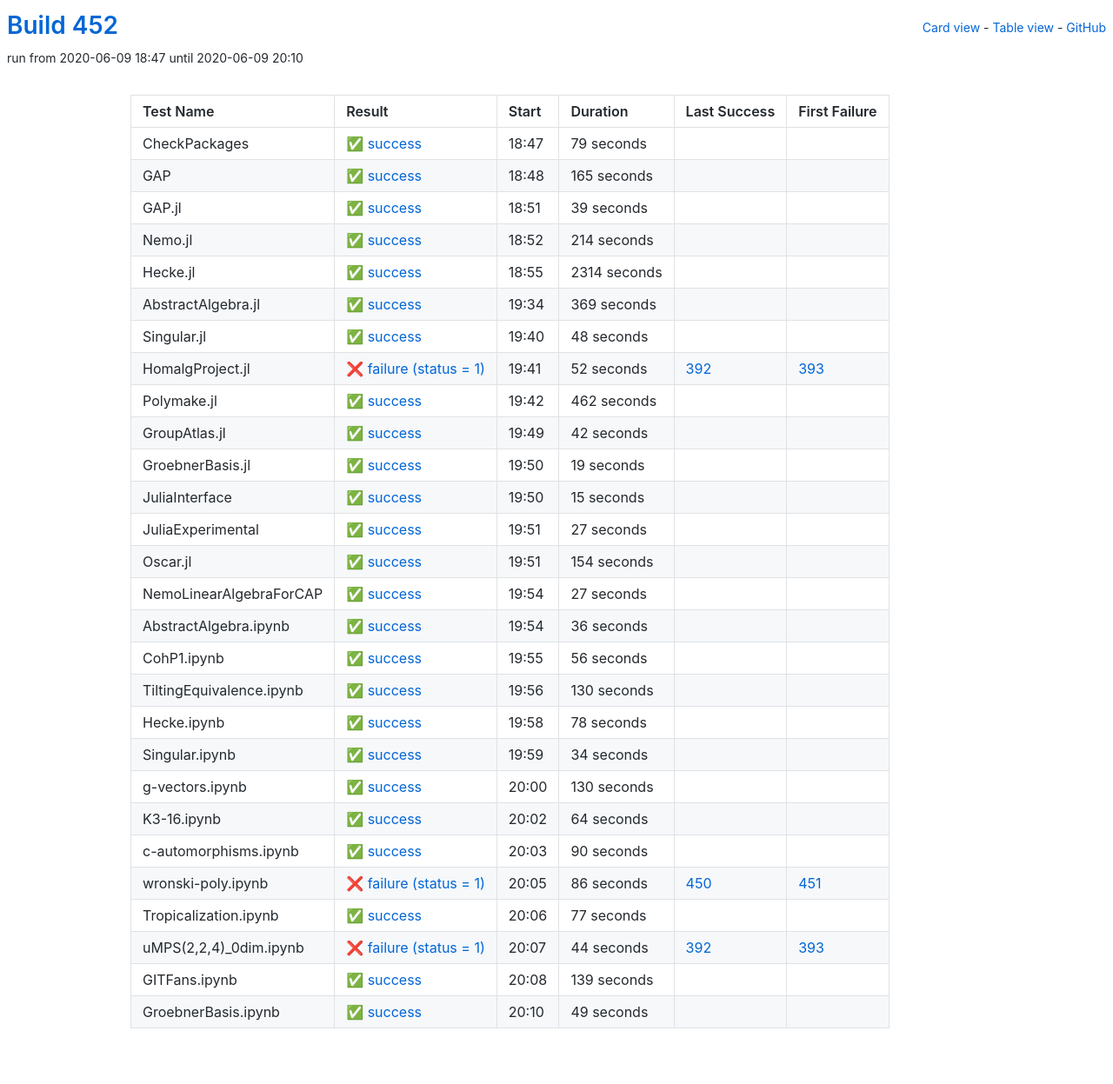
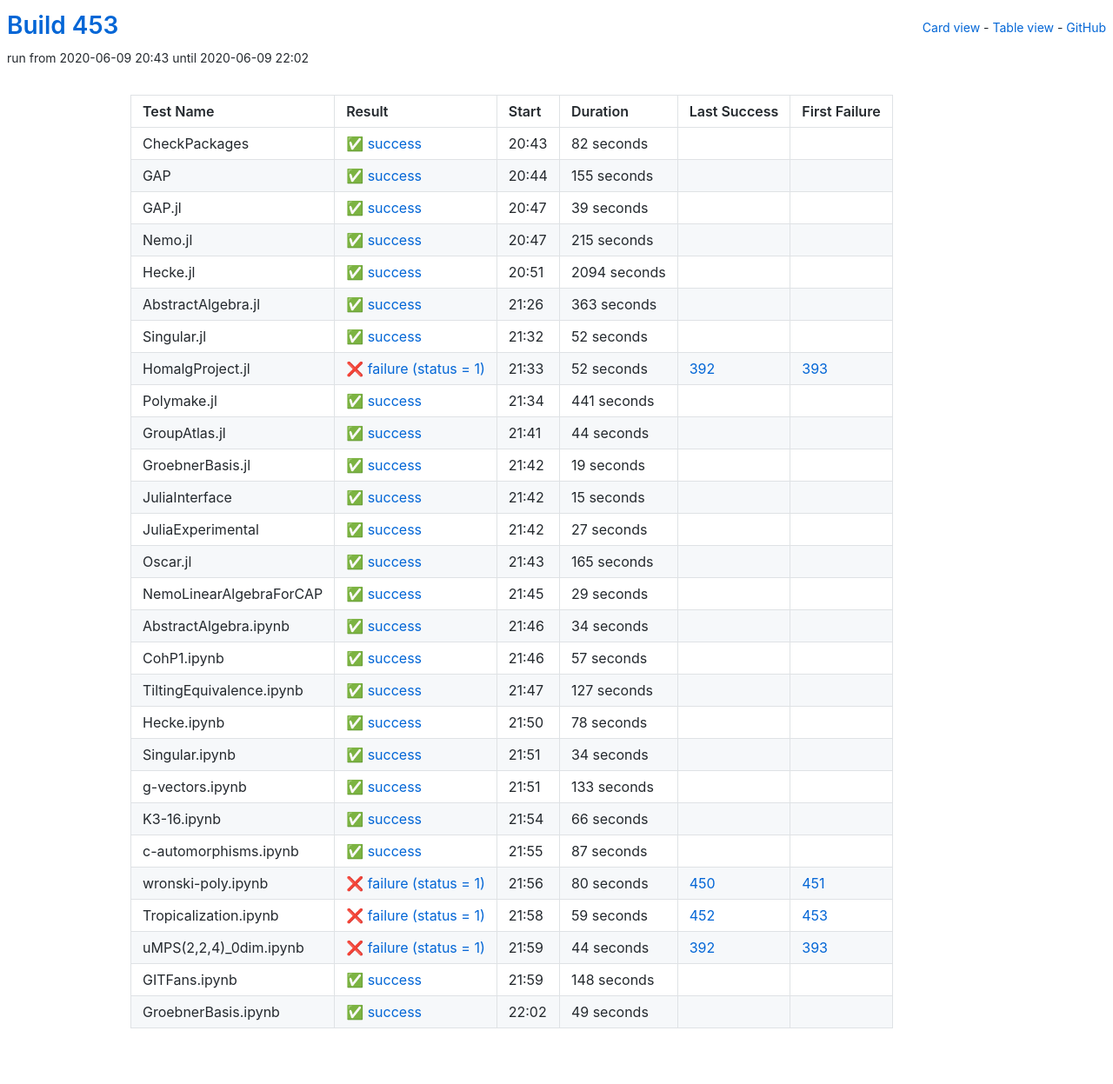
Before and after one commit to oscar-system/oscar-ci-status-1.4, a Jekyll site: the page built from table.html, in a window 1280 px wide. Shown: the whole page at 87% size. Built offline with Jekyll 4.4.1, drawn with Linux system fonts in a browser that asks for light colours.

Commit message:
Build 453

```diff
--- a/_data/ci.yml
+++ b/_data/ci.yml
@@ -1,29 +1,29 @@
-build: 452
-build_url: https://oscarci.mathematik.uni-kl.de/job/oscar-julia-1.4/452/
+build: 453
+build_url: https://oscarci.mathematik.uni-kl.de/job/oscar-julia-1.4/453/
 job: oscar-julia-1.4
 tests:
-- duration: 79
+- duration: 82
   exitcode: 0
   first_failure: false
   first_failure_url: null
   id: checkpackages
   last_success: false
   last_success_url: null
-  log: https://oscarci.mathematik.uni-kl.de/job/oscar-julia-1.4/452/artifact/logs/build-452/CheckPackages.log
+  log: https://oscarci.mathematik.uni-kl.de/job/oscar-julia-1.4/453/artifact/logs/build-453/CheckPackages.log
   name: CheckPackages
-  start: 2020-06-09 18:47
+  start: 2020-06-09 20:43
   status: success
   success: true
-- duration: 165
+- duration: 155
   exitcode: 0
   first_failure: false
   first_failure_url: null
   id: gap
   last_success: false
   last_success_url: null
-  log: https://oscarci.mathematik.uni-kl.de/job/oscar-julia-1.4/452/artifact/logs/build-452/GAP.log
+  log: https://oscarci.mathematik.uni-kl.de/job/oscar-julia-1.4/453/artifact/logs/build-453/GAP.log
   name: GAP
-  start: 2020-06-09 18:48
+  start: 2020-06-09 20:44
   status: success
   success: true
 - duration: 39
@@ -33,57 +33,57 @@ tests:
   id: gap-jl
   last_success: false
   last_success_url: null
-  log: https://oscarci.mathematik.uni-kl.de/job/oscar-julia-1.4/452/artifact/logs/build-452/GAP.jl.log
+  log: https://oscarci.mathematik.uni-kl.de/job/oscar-julia-1.4/453/artifact/logs/build-453/GAP.jl.log
   name: GAP.jl
-  start: 2020-06-09 18:51
+  start: 2020-06-09 20:47
   status: success
   success: true
-- duration: 214
+- duration: 215
   exitcode: 0
   first_failure: false
   first_failure_url: null
   id: nemo-jl
   last_success: false
   last_success_url: null
-  log: https://oscarci.mathematik.uni-kl.de/job/oscar-julia-1.4/452/artifact/logs/build-452/Nemo.jl.log
+  log: https://oscarci.mathematik.uni-kl.de/job/oscar-julia-1.4/453/artifact/logs/build-453/Nemo.jl.log
   name: Nemo.jl
-  start: 2020-06-09 18:52
+  start: 2020-06-09 20:47
   status: success
   success: true
-- duration: 2314
+- duration: 2094
   exitcode: 0
   first_failure: false
   first_failure_url: null
   id: hecke-jl
   last_success: false
   last_success_url: null
-  log: https://oscarci.mathematik.uni-kl.de/job/oscar-julia-1.4/452/artifact/logs/build-452/Hecke.jl.log
+  log: https://oscarci.mathematik.uni-kl.de/job/oscar-julia-1.4/453/artifact/logs/build-453/Hecke.jl.log
   name: Hecke.jl
-  start: 2020-06-09 18:55
+  start: 2020-06-09 20:51
   status: success
   success: true
-- duration: 369
+- duration: 363
   exitcode: 0
   first_failure: false
   first_failure_url: null
   id: abstractalgebra-jl
   last_success: false
   last_success_url: null
-  log: https://oscarci.mathematik.uni-kl.de/job/oscar-julia-1.4/452/artifact/logs/build-452/AbstractAlgebra.jl.log
+  log: https://oscarci.mathematik.uni-kl.de/job/oscar-julia-1.4/453/artifact/logs/build-453/AbstractAlgebra.jl.log
   name: AbstractAlgebra.jl
-  start: 2020-06-09 19:34
+  start: 2020-06-09 21:26
   status: success
   success: true
-- duration: 48
+- duration: 52
   exitcode: 0
   first_failure: false
   first_failure_url: null
   id: singular-jl
   last_success: false
   last_success_url: null
-  log: https://oscarci.mathematik.uni-kl.de/job/oscar-julia-1.4/452/artifact/logs/build-452/Singular.jl.log
+  log: https://oscarci.mathematik.uni-kl.de/job/oscar-julia-1.4/453/artifact/logs/build-453/Singular.jl.log
   name: Singular.jl
-  start: 2020-06-09 19:40
+  start: 2020-06-09 21:32
   status: success
   success: true
 - duration: 52
@@ -93,33 +93,33 @@ tests:
   id: homalgproject-jl
   last_success: 392
   last_success_url: https://oscarci.mathematik.uni-kl.de/job/oscar-julia-1.4/392/
-  log: https://oscarci.mathematik.uni-kl.de/job/oscar-julia-1.4/452/artifact/logs/build-452/HomalgProject.jl.log
+  log: https://oscarci.mathematik.uni-kl.de/job/oscar-julia-1.4/453/artifact/logs/build-453/HomalgProject.jl.log
   name: HomalgProject.jl
-  start: 2020-06-09 19:41
+  start: 2020-06-09 21:33
   status: failure
   success: false
-- duration: 462
+- duration: 441
   exitcode: 0
   first_failure: false
   first_failure_url: null
   id: polymake-jl
   last_success: false
   last_success_url: null
-  log: https://oscarci.mathematik.uni-kl.de/job/oscar-julia-1.4/452/artifact/logs/build-452/Polymake.jl.log
+  log: https://oscarci.mathematik.uni-kl.de/job/oscar-julia-1.4/453/artifact/logs/build-453/Polymake.jl.log
   name: Polymake.jl
-  start: 2020-06-09 19:42
+  start: 2020-06-09 21:34
   status: success
   success: true
-- duration: 42
+- duration: 44
   exitcode: 0
   first_failure: false
   first_failure_url: null
   id: groupatlas-jl
   last_success: false
   last_success_url: null
-  log: https://oscarci.mathematik.uni-kl.de/job/oscar-julia-1.4/452/artifact/logs/build-452/GroupAtlas.jl.log
+  log: https://oscarci.mathematik.uni-kl.de/job/oscar-julia-1.4/453/artifact/logs/build-453/GroupAtlas.jl.log
   name: GroupAtlas.jl
-  start: 2020-06-09 19:49
+  start: 2020-06-09 21:41
   status: success
   success: true
 - duration: 19
@@ -129,9 +129,9 @@ tests:
   id: groebnerbasis-jl
   last_success: false
   last_success_url: null
-  log: https://oscarci.mathematik.uni-kl.de/job/oscar-julia-1.4/452/artifact/logs/build-452/GroebnerBasis.jl.log
+  log: https://oscarci.mathematik.uni-kl.de/job/oscar-julia-1.4/453/artifact/logs/build-453/GroebnerBasis.jl.log
   name: GroebnerBasis.jl
-  start: 2020-06-09 19:50
+  start: 2020-06-09 21:42
   status: success
   success: true
 - duration: 15
@@ -141,9 +141,9 @@ tests:
   id: juliainterface
   last_success: false
   last_success_url: null
-  log: https://oscarci.mathematik.uni-kl.de/job/oscar-julia-1.4/452/artifact/logs/build-452/JuliaInterface.log
+  log: https://oscarci.mathematik.uni-kl.de/job/oscar-julia-1.4/453/artifact/logs/build-453/JuliaInterface.log
   name: JuliaInterface
-  start: 2020-06-09 19:50
+  start: 2020-06-09 21:42
   status: success
   success: true
 - duration: 27
@@ -153,69 +153,69 @@ tests:
   id: juliaexperimental
   last_success: false
   last_success_url: null
-  log: https://oscarci.mathematik.uni-kl.de/job/oscar-julia-1.4/452/artifact/logs/build-452/JuliaExperimental.log
+  log: https://oscarci.mathematik.uni-kl.de/job/oscar-julia-1.4/453/artifact/logs/build-453/JuliaExperimental.log
   name: JuliaExperimental
-  start: 2020-06-09 19:51
+  start: 2020-06-09 21:42
   status: success
   success: true
-- duration: 154
+- duration: 165
   exitcode: 0
   first_failure: false
   first_failure_url: null
   id: oscar-jl
   last_success: false
   last_success_url: null
-  log: https://oscarci.mathematik.uni-kl.de/job/oscar-julia-1.4/452/artifact/logs/build-452/Oscar.jl.log
+  log: https://oscarci.mathematik.uni-kl.de/job/oscar-julia-1.4/453/artifact/logs/build-453/Oscar.jl.log
   name: Oscar.jl
-  start: 2020-06-09 19:51
+  start: 2020-06-09 21:43
   status: success
   success: true
-- duration: 27
+- duration: 29
   exitcode: 0
   first_failure: false
   first_failure_url: null
   id: nemolinearalgebraforcap
   last_success: false
   last_success_url: null
-  log: https://oscarci.mathematik.uni-kl.de/job/oscar-julia-1.4/452/artifact/logs/build-452/NemoLinearAlgebraForCAP.log
+  log: https://oscarci.mathematik.uni-kl.de/job/oscar-julia-1.4/453/artifact/logs/build-453/NemoLinearAlgebraForCAP.log
   name: NemoLinearAlgebraForCAP
-  start: 2020-06-09 19:54
+  start: 2020-06-09 21:45
   status: success
   success: true
-- duration: 36
+- duration: 34
   exitcode: 0
   first_failure: false
   first_failure_url: null
   id: abstractalgebra-ipynb
   last_success: false
   last_success_url: null
-  log: https://oscarci.mathematik.uni-kl.de/job/oscar-julia-1.4/452/artifact/logs/build-452/AbstractAlgebra.ipynb.log
+  log: https://oscarci.mathematik.uni-kl.de/job/oscar-julia-1.4/453/artifact/logs/build-453/AbstractAlgebra.ipynb.log
   name: AbstractAlgebra.ipynb
-  start: 2020-06-09 19:54
+  start: 2020-06-09 21:46
   status: success
   success: true
-- duration: 56
+- duration: 57
   exitcode: 0
   first_failure: false
   first_failure_url: null
   id: cohp1-ipynb
   last_success: false
   last_success_url: null
-  log: https://oscarci.mathematik.uni-kl.de/job/oscar-julia-1.4/452/artifact/logs/build-452/CohP1.ipynb.log
+  log: https://oscarci.mathematik.uni-kl.de/job/oscar-julia-1.4/453/artifact/logs/build-453/CohP1.ipynb.log
   name: CohP1.ipynb
-  start: 2020-06-09 19:55
+  start: 2020-06-09 21:46
   status: success
   success: true
-- duration: 130
+- duration: 127
   exitcode: 0
   first_failure: false
   first_failure_url: null
   id: tiltingequivalence-ipynb
   last_success: false
   last_success_url: null
-  log: https://oscarci.mathematik.uni-kl.de/job/oscar-julia-1.4/452/artifact/logs/build-452/TiltingEquivalence.ipynb.log
+  log: https://oscarci.mathematik.uni-kl.de/job/oscar-julia-1.4/453/artifact/logs/build-453/TiltingEquivalence.ipynb.log
   name: TiltingEquivalence.ipynb
-  start: 2020-06-09 19:56
+  start: 2020-06-09 21:47
   status: success
   success: true
 - duration: 78
@@ -225,9 +225,9 @@ tests:
   id: hecke-ipynb
   last_success: false
   last_success_url: null
-  log: https://oscarci.mathematik.uni-kl.de/job/oscar-julia-1.4/452/artifact/logs/build-452/Hecke.ipynb.log
+  log: https://oscarci.mathematik.uni-kl.de/job/oscar-julia-1.4/453/artifact/logs/build-453/Hecke.ipynb.log
   name: Hecke.ipynb
-  start: 2020-06-09 19:58
+  start: 2020-06-09 21:50
   status: success
   success: true
 - duration: 34
@@ -237,71 +237,71 @@ tests:
   id: singular-ipynb
   last_success: false
   last_success_url: null
-  log: https://oscarci.mathematik.uni-kl.de/job/oscar-julia-1.4/452/artifact/logs/build-452/Singular.ipynb.log
+  log: https://oscarci.mathematik.uni-kl.de/job/oscar-julia-1.4/453/artifact/logs/build-453/Singular.ipynb.log
   name: Singular.ipynb
-  start: 2020-06-09 19:59
+  start: 2020-06-09 21:51
   status: success
   success: true
-- duration: 130
+- duration: 133
   exitcode: 0
   first_failure: false
   first_failure_url: null
   id: g-vectors-ipynb
   last_success: false
   last_success_url: null
-  log: https://oscarci.mathematik.uni-kl.de/job/oscar-julia-1.4/452/artifact/logs/build-452/g-vectors.ipynb.log
+  log: https://oscarci.mathematik.uni-kl.de/job/oscar-julia-1.4/453/artifact/logs/build-453/g-vectors.ipynb.log
   name: g-vectors.ipynb
-  start: 2020-06-09 20:00
+  start: 2020-06-09 21:51
   status: success
   success: true
-- duration: 64
+- duration: 66
   exitcode: 0
   first_failure: false
   first_failure_url: null
   id: k3-16-ipynb
   last_success: false
   last_success_url: null
-  log: https://oscarci.mathematik.uni-kl.de/job/oscar-julia-1.4/452/artifact/logs/build-452/K3-16.ipynb.log
+  log: https://oscarci.mathematik.uni-kl.de/job/oscar-julia-1.4/453/artifact/logs/build-453/K3-16.ipynb.log
   name: K3-16.ipynb
-  start: 2020-06-09 20:02
+  start: 2020-06-09 21:54
   status: success
   success: true
-- duration: 90
+- duration: 87
   exitcode: 0
   first_failure: false
   first_failure_url: null
   id: c-automorphisms-ipynb
   last_success: false
   last_success_url: null
-  log: https://oscarci.mathematik.uni-kl.de/job/oscar-julia-1.4/452/artifact/logs/build-452/c-automorphisms.ipynb.log
+  log: https://oscarci.mathematik.uni-kl.de/job/oscar-julia-1.4/453/artifact/logs/build-453/c-automorphisms.ipynb.log
   name: c-automorphisms.ipynb
-  start: 2020-06-09 20:03
+  start: 2020-06-09 21:55
   status: success
   success: true
-- duration: 86
+- duration: 80
   exitcode: 1
   first_failure: 451
   first_failure_url: https://oscarci.mathematik.uni-kl.de/job/oscar-julia-1.4/451/
   id: wronski-poly-ipynb
   last_success: 450
   last_success_url: https://oscarci.mathematik.uni-kl.de/job/oscar-julia-1.4/450/
-  log: https://oscarci.mathematik.uni-kl.de/job/oscar-julia-1.4/452/artifact/logs/build-452/wronski-poly.ipynb.log
+  log: https://oscarci.mathematik.uni-kl.de/job/oscar-julia-1.4/453/artifact/logs/build-453/wronski-poly.ipynb.log
   name: wronski-poly.ipynb
-  start: 2020-06-09 20:05
+  start: 2020-06-09 21:56
   status: failure
   success: false
-- duration: 77
-  exitcode: 0
-  first_failure: false
-  first_failure_url: null
+- duration: 59
+  exitcode: 1
+  first_failure: 453
+  first_failure_url: https://oscarci.mathematik.uni-kl.de/job/oscar-julia-1.4/453/
   id: tropicalization-ipynb
-  last_success: false
-  last_success_url: null
-  log: https://oscarci.mathematik.uni-kl.de/job/oscar-julia-1.4/452/artifact/logs/build-452/Tropicalization.ipynb.log
+  last_success: 452
+  last_success_url: https://oscarci.mathematik.uni-kl.de/job/oscar-julia-1.4/452/
+  log: https://oscarci.mathematik.uni-kl.de/job/oscar-julia-1.4/453/artifact/logs/build-453/Tropicalization.ipynb.log
   name: Tropicalization.ipynb
-  start: 2020-06-09 20:06
-  status: success
-  success: true
+  start: 2020-06-09 21:58
+  status: failure
+  success: false
 - duration: 44
   exitcode: 1
   first_failure: 393
@@ -309,21 +309,21 @@ tests:
   id: umps-2-2-4-0dim-ipynb
   last_success: 392
   last_success_url: https://oscarci.mathematik.uni-kl.de/job/oscar-julia-1.4/392/
-  log: https://oscarci.mathematik.uni-kl.de/job/oscar-julia-1.4/452/artifact/logs/build-452/uMPS-2-2-4-_0dim.ipynb.log
+  log: https://oscarci.mathematik.uni-kl.de/job/oscar-julia-1.4/453/artifact/logs/build-453/uMPS-2-2-4-_0dim.ipynb.log
   name: uMPS(2,2,4)_0dim.ipynb
-  start: 2020-06-09 20:07
+  start: 2020-06-09 21:59
   status: failure
   success: false
-- duration: 139
+- duration: 148
   exitcode: 0
   first_failure: false
   first_failure_url: null
   id: gitfans-ipynb
   last_success: false
   last_success_url: null
-  log: https://oscarci.mathematik.uni-kl.de/job/oscar-julia-1.4/452/artifact/logs/build-452/GITFans.ipynb.log
+  log: https://oscarci.mathematik.uni-kl.de/job/oscar-julia-1.4/453/artifact/logs/build-453/GITFans.ipynb.log
   name: GITFans.ipynb
-  start: 2020-06-09 20:08
+  start: 2020-06-09 21:59
   status: success
   success: true
 - duration: 49
@@ -333,8 +333,8 @@ tests:
   id: groebnerbasis-ipynb
   last_success: false
   last_success_url: null
-  log: https://oscarci.mathematik.uni-kl.de/job/oscar-julia-1.4/452/artifact/logs/build-452/GroebnerBasis.ipynb.log
+  log: https://oscarci.mathematik.uni-kl.de/job/oscar-julia-1.4/453/artifact/logs/build-453/GroebnerBasis.ipynb.log
   name: GroebnerBasis.ipynb
-  start: 2020-06-09 20:10
+  start: 2020-06-09 22:02
   status: success
   success: true
```
Also changed, not shown: README.md.
